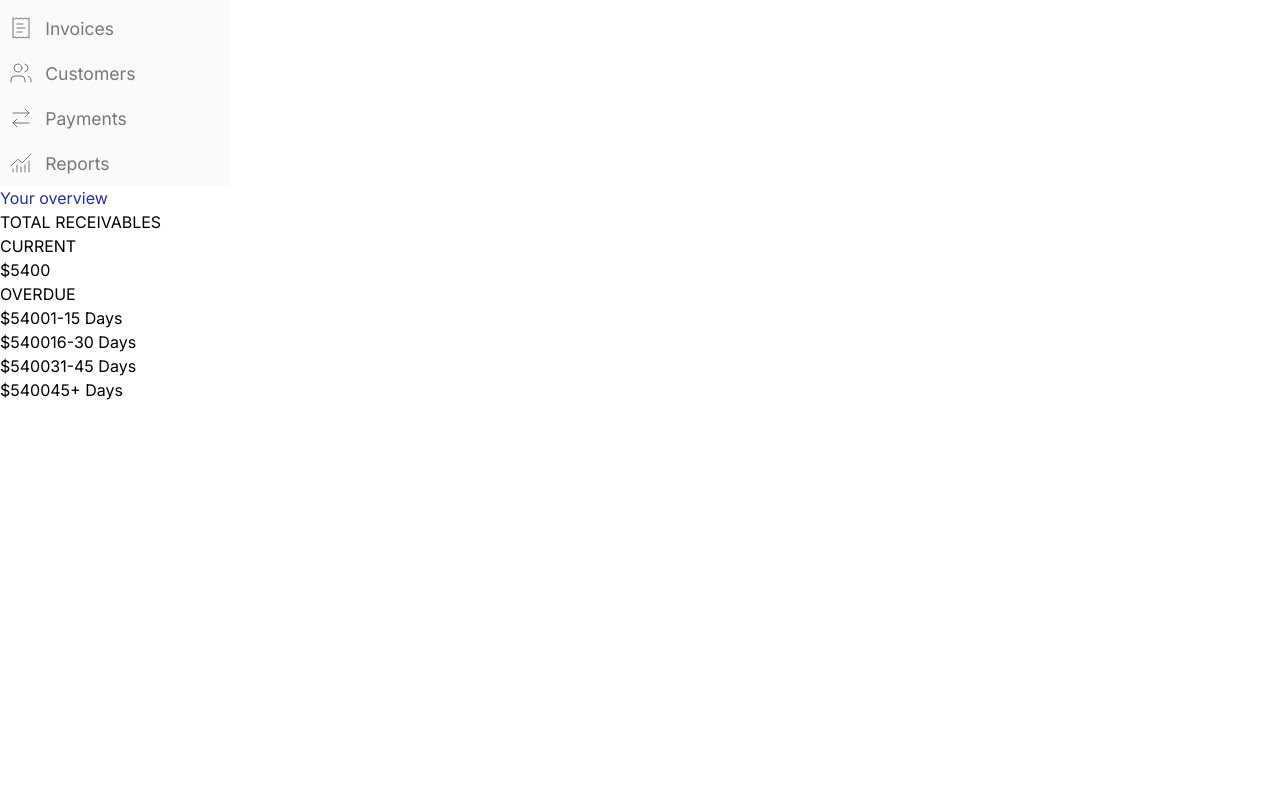
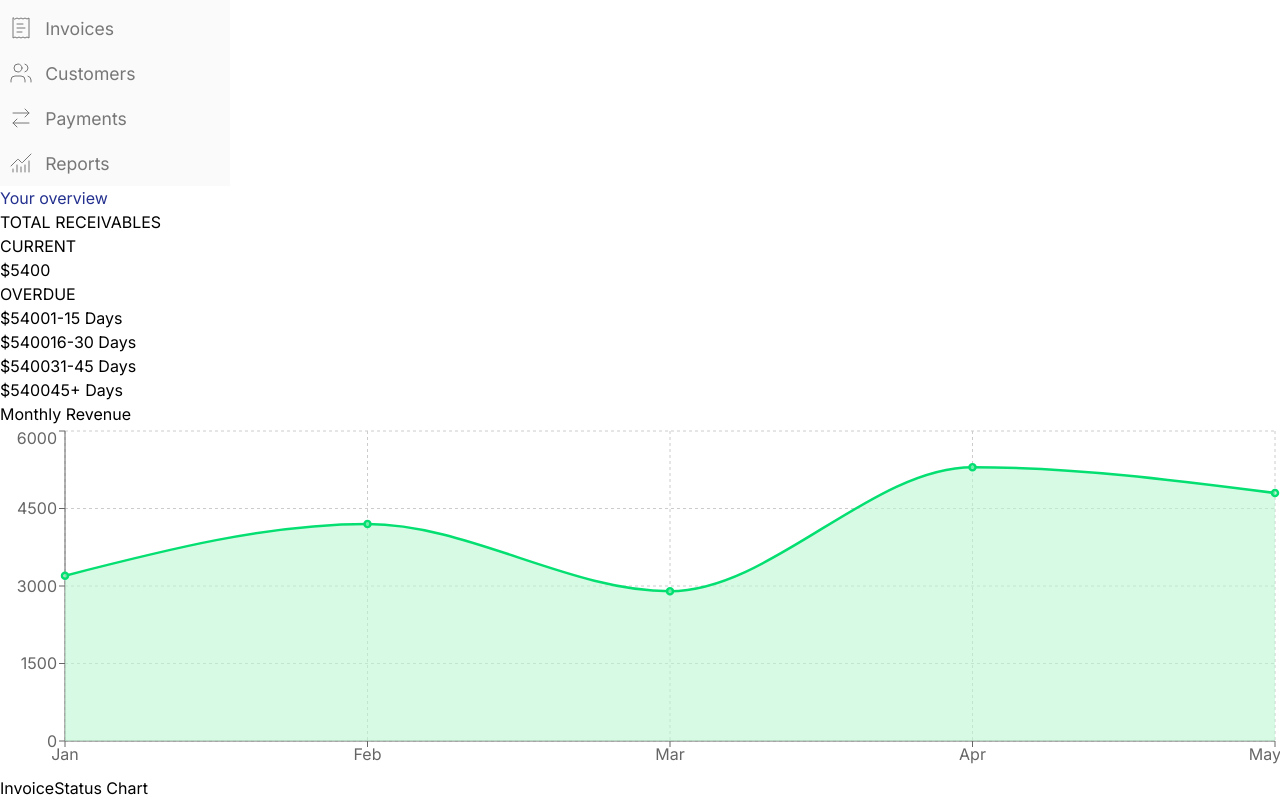
Before and after one commit to siddhant-afk/QuickTab, a React (Vite) app in the folder client/: page / in a window 1280 px wide. Shown: the part 337-1137 px from the top of the page. Before the commit the page ends 800 px from the top, so only its background shows below. Built offline with nearby package versions, Linux system fonts and the light colour scheme.

Commit message:
Add revenue chart

```diff
--- /dev/null
+++ b/client/src/components/InvoiceStatusChart.jsx
@@ -0,0 +1,5 @@
+const InvoiceStatusChart = () => {
+  return <div className=""> InvoiceStatus Chart</div>;
+};
+
+export default InvoiceStatusChart;
--- /dev/null
+++ b/client/src/components/RevenueChart.jsx
@@ -0,0 +1,44 @@
+import {
+  AreaChart,
+  ResponsiveContainer,
+  XAxis,
+  YAxis,
+  Area,
+  Tooltip,
+  CartesianGrid,
+} from "recharts";
+
+const data = [
+  { month: "Jan", revenue: 3200 },
+  { month: "Feb", revenue: 4200 },
+  { month: "Mar", revenue: 2900 },
+  { month: "Apr", revenue: 5300 },
+  { month: "May", revenue: 4800 },
+];
+
+const RevenueChart = () => {
+  return (
+    <div className="w-full bg-white shadow-md p-4 ">
+      <h3 className="text-lg mb-2 ps-4">Monthly Revenue</h3>
+      <ResponsiveContainer width="100%" height={350}>
+        <AreaChart data={data}>
+          <CartesianGrid strokeDasharray="3 3" />
+          <XAxis dataKey="month" />
+          <YAxis />
+          <Tooltip />
+          <Area
+            type="monotone"
+            dataKey="revenue"
+            stroke="#05df72"
+            fill="#bbf7d0"
+            strokeWidth={2.5}
+            dot={{ r: 3 }}
+            activeDot={{ r: 5 }}
+          />
+        </AreaChart>
+      </ResponsiveContainer>
+    </div>
+  );
+};
+
+export default RevenueChart;
--- a/client/src/pages/DashboardPage.jsx
+++ b/client/src/pages/DashboardPage.jsx
@@ -1,4 +1,6 @@
+import InvoiceStatusChart from "../components/InvoiceStatusChart";
 import Receivables from "../components/Receivables";
+import RevenueChart from "../components/RevenueChart";
 
 const DashboardPage = () => {
   return (
@@ -6,6 +8,11 @@ const DashboardPage = () => {
       <h1 className="text-4xl font-bold">Your overview</h1>
 
       <Receivables />
+
+      <div className="dashboard-charts-container flex justify-between ">
+        <RevenueChart />
+        <InvoiceStatusChart />
+      </div>
     </section>
   );
 };
```
